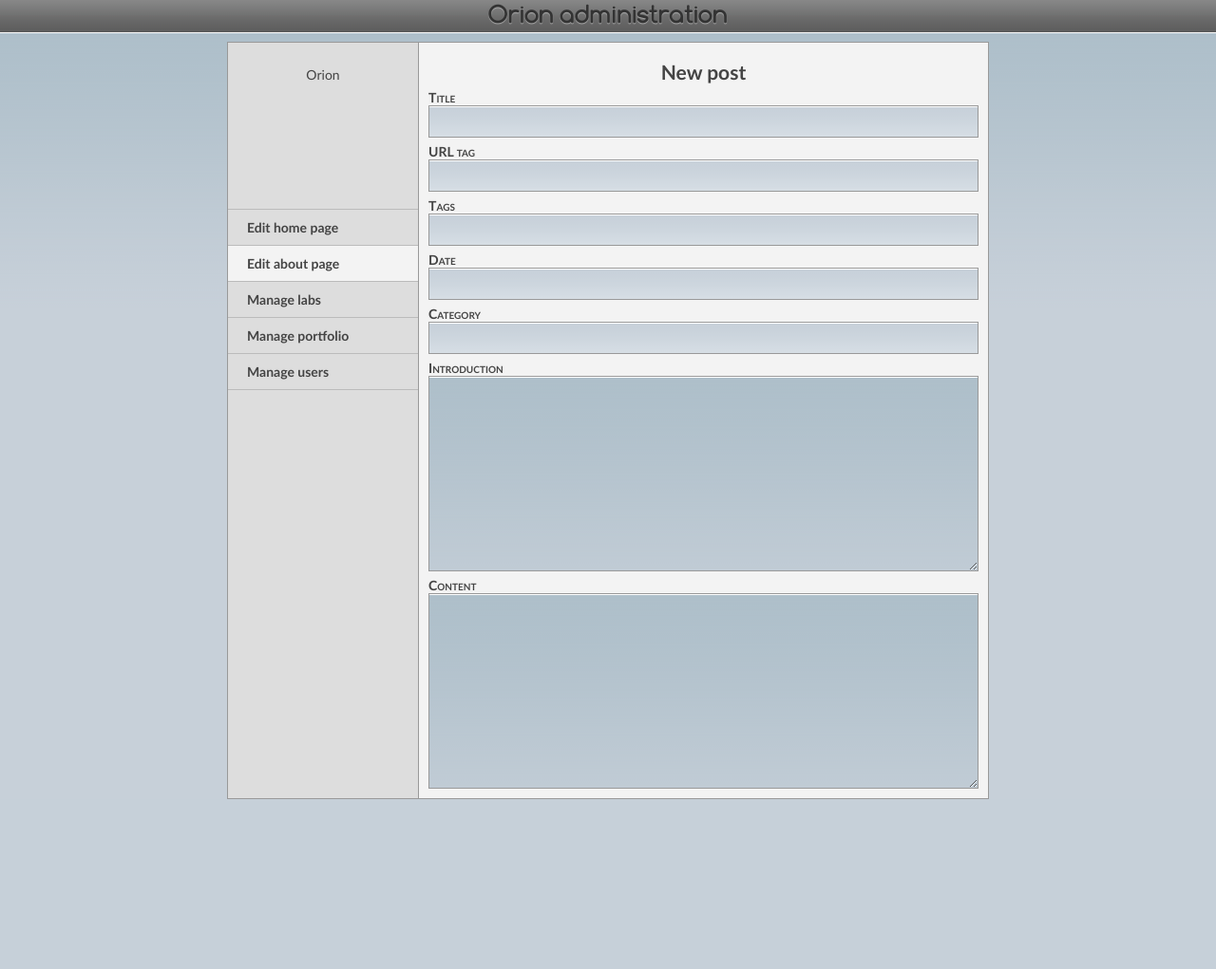
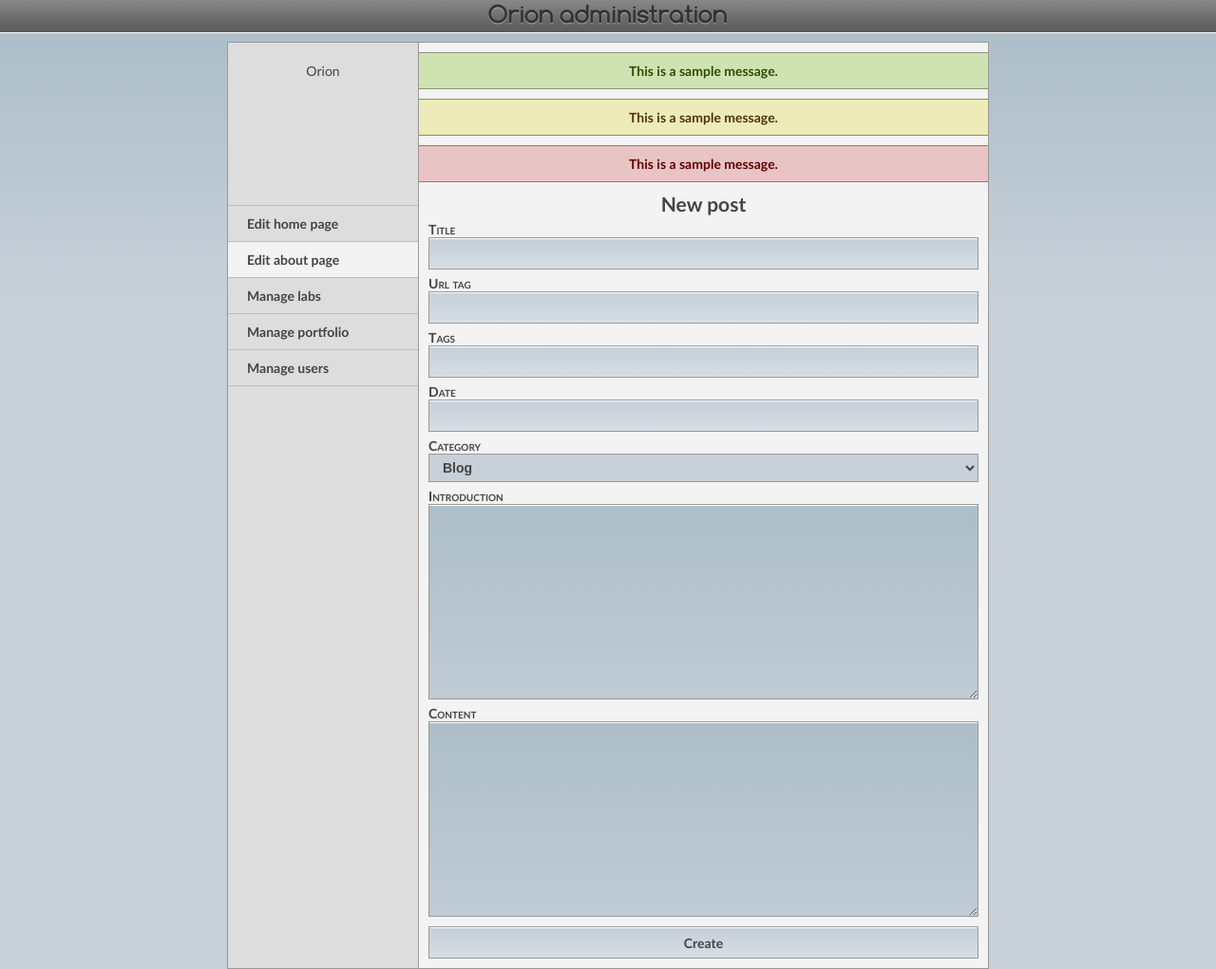
Before and after one commit to BKcore/Orion, a PHP site: page /orion/renderers/smarty/templates/orion-admin/index.html in a window 1280 px wide. Shown: the whole page at 95% size. Before the commit the page ends 842 px from the top, so only its background shows below. Run offline with PHP 8.4, Linux system fonts and the light colour scheme.

Commit message:
Minor update to support changes to renderer class.

```diff
--- a/orion/renderers/smarty/templates/orion-admin/css/main.style.css
+++ b/orion/renderers/smarty/templates/orion-admin/css/main.style.css
@@ -84,6 +84,30 @@ textarea:focus, textarea:active
 	border: 1px solid #999;
 	background-color: #c7d0d9;
 }
+select
+{
+	background-color: #c7d0d9;
+	border: 1px solid #999999;
+	padding-left: 10px;
+	padding-right: 10px;
+	padding-top: 5px;
+	padding-bottom: 5px;
+	height: 30px;
+	font-size: 14px;
+	font-weight: bold;
+	color: inherit;
+}
+select option
+{
+	background-color: #c7d0d9;
+	border: 1px solid #999999;
+	line-height: 30px;
+	height: 30px;
+	display: block;
+	font-size: 14px;
+	font-weight: bold;
+	color: inherit;
+}
 label
 {
 	display: block;
@@ -105,22 +129,6 @@ label
 /* END COMPONENTS */
 
 /* PAGE-SPECIFIC */
-.flash
-{
-	display: block;
-	height: 18px;
-	text-align: center;
-	font-weight: bold;
-	overflow: hidden;
-}
-.flash.info
-{
-	color: inherit;
-}
-.flash.error
-{
-	color: #A60000;
-}
 .col
 {
 	display:table-cell;
@@ -174,7 +182,29 @@ label
 {
 	background: #f3f3f3;
 	border-bottom: 1px solid #bbb;
-	cursor: default;
+}
+ul.submenu
+{
+    border: none;
+    border-bottom: 1px solid #bbb;
+    background: #ccc;
+    list-style-type: square;
+}
+ul.submenu li a, ul.submenu li a:link, ul.submenu li a:active
+{
+	background: none;
+	display: block;
+	padding: 2px;
+	padding-left: 36px;
+	text-decoration: none;
+	color: inherit;
+	font-weight: normal;
+    border: none;
+}
+ul.submenu li a:hover, ul.submenu li a:focus
+{
+    background: #ddd;
+	border: none;
 }
 .logo
 {
@@ -199,8 +229,49 @@ label
 	width: 557px;
 	margin-left: 10px;
 }
+.form select
+{
+	width: 579px;
+	margin-left: 10px;
 
-
+}
+.form input.form-submit
+{
+	margin-top: 10px;
+	width: 579px;
+	height: 34px;
+}
+.flash
+{
+    width: 100%;
+    padding-top: 10px;
+    padding-bottom: 10px;
+    margin-top: 10px;
+    margin-bottom: 10px;
+    text-align: center;
+	font-weight: bold;
+}
+.flash.info
+{
+    background-color: #cfe3b2;
+    border-top: 1px solid #809a6f;
+    border-bottom: 1px solid #809a6f;
+    color: #2d4d00;
+}
+.flash.warning
+{
+    background-color: #edecb8;
+    border-top: 1px solid #968b6d;
+    border-bottom: 1px solid #968b6d;
+    color: #4d3500;
+}
+.flash.error
+{
+    background-color: #e8c4c4;
+    border-top: 1px solid #987575;
+    border-bottom: 1px solid #987575;
+    color: #620000;
+}
 /* END PAGE-SPECIFIC */
 
 /* LAYOUT */
--- a/orion/renderers/smarty/templates/orion-admin/index.html
+++ b/orion/renderers/smarty/templates/orion-admin/index.html
@@ -24,22 +24,34 @@
 				<div class="content col">
 
 
-	<div class="flash ">
+	<div class="flash info">
+		This is a sample message.
+	</div>
 
+    <div class="flash warning">
+		This is a sample message.
+	</div>
+
+    <div class="flash error">
+		This is a sample message.
 	</div>
 	<div class="form">
 	<h2>New post</h2>
-	<form name="form_post" method="post" action="http://bkcreation.info/dev/labs.a/do">
-	<input type="hidden" name="id" value="">
-	<label for="title">Title</label><input name="title" type="text" class="form-text" value="">
-	<label for="url">URL tag</label><input name="url" type="text" class="form-text" value="">
-	<label for="tags">Tags</label><input name="tags" type="text" class="form-text" value="">
-	<label for="date">Date</label><input name="date" type="text" class="form-text" value="">
-	<label for="category">Category</label><input name="category" type="text" class="form-text" value="">
-	<label for="intro">Introduction</label><textarea name="intro" class="form-textarea"></textarea>
-	<label for="content">Content</label><textarea name="content" class="form-textarea"></textarea>
-	<input type="hidden" name="action" value="post_new">
-	</form>
+		<form name="form_post" method="post" action="http://bkcreation.info/dev/labs.a/do">
+			<input type="hidden" name="id" value="" />
+			<label for="title">Title</label><input name="title" type="text" class="form-text" value="" />
+			<label for="url">Url tag</label><input name="url" type="text" class="form-text" value="" />
+			<label for="tags">Tags</label><input name="tags" type="text" class="form-text" value="" />
+			<label for="date">Date</label><input name="date" type="text" class="form-text" value="" />
+			<label for="category">Category</label><select name="category">
+			<option value="1">Blog</option>
+			<option value="2">Spotlight</option>
+			</select>
+			<label for="intro">Introduction</label><textarea name="intro" class="form-textarea"></textarea>
+			<label for="content">Content</label><textarea name="content" class="form-textarea"></textarea>
+			<input type="hidden" name="action" value="post_new" />
+			<input type="submit" class="form-submit" name="submit" value="Create" />
+		</form>
 	</div>
 
 
```
Also changed, not shown: orion/renderers/smarty/templates/orion-admin/orion-admin.tpl (+9 -0 lines).
